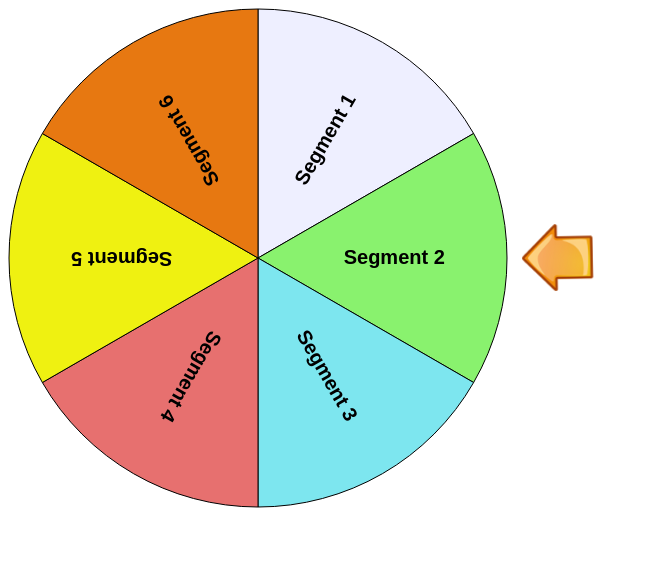
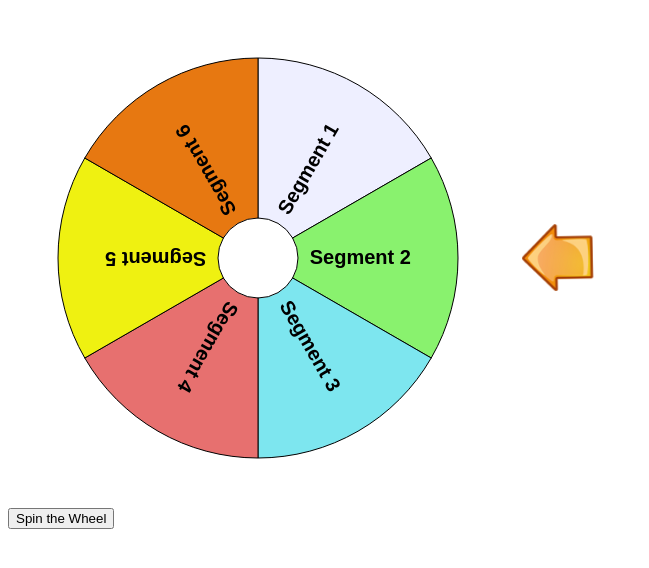
Before and after one commit to Code-Institute-Submissions/collyd21-milestone2, a plain HTML site: page index.html in a window 1280 px wide. Shown: the whole page, without its empty margins (0-649 px from the left). Drawn offline with nearby package versions, Linux system fonts and the light colour scheme.

Commit message:
added animation and CDN, added comments, alterations to wheel styling

```diff
--- a/index.html
+++ b/index.html
@@ -1,7 +1,7 @@
 <html>
     <head>
         <title>Takeaway Decider Wheel</title>
-        <script src='Winwheel.js'></script>
+        <script src='Winwheel.js'></script> <!-- script library for Winwheel from http://dougtesting.net/ -->
         <link rel="stylesheet" href="style.css">
     </head>
     <body>
@@ -9,21 +9,35 @@
             <canvas id="canvas" width="500" height="500">
                 Canvas not supported, please user another browser.
             </canvas>
-            <img id="prizePointer" src="assets/images/prizepointer.png" alt="V" />
+            <img id="prizePointer" src="assets/images/prizepointer.png" alt="prize pointer" />
         </div>
         <script>
     let theWheel = new Winwheel({
-        'numSegments' : 6,
-        'segments'    :
-        [
-            {'fillStyle' : '#eeefff', 'text' : 'Segment 1'},
+                'numSegments' : 6,
+                'textAlignment'  : 'inner',
+                'outerRadius'   : 200,
+                'pointerAngle' : 90,
+                'innerRadius'   : 40,
+                'segments'    :
+                [
+                    {'fillStyle' : '#eeefff', 'text' : 'Segment 1'},
                     {'fillStyle' : '#89f26e', 'text' : 'Segment 2'},
                     {'fillStyle' : '#7de6ef', 'text' : 'Segment 3'},
                     {'fillStyle' : '#e7706f', 'text' : 'Segment 4'},
                     {'fillStyle' : '#eff111', 'text' : 'Segment 5'},
                     {'fillStyle' : '#e77811', 'text' : 'Segment 6'}
-        ]
+                ],
+
+            'animation' :                   // Note animation properties passed in constructor parameters.
+    {
+        'type'     : 'spinToStop',  // Type of animation.
+        'duration' : 5,             // How long the animation is to take in seconds.
+        'spins'    : 8,              // The number of complete 360 degree rotations the wheel is to do.
+    // Remember to do something after the animation has finished specify callback function.
+        }
     });
 </script>
+<button onClick="theWheel.startAnimation();">Spin the Wheel</button>
+<script src="https://cdnjs.cloudflare.com/ajax/libs/gsap/3.2.4/gsap.min.js"></script>
     </body>
 </html>
```
